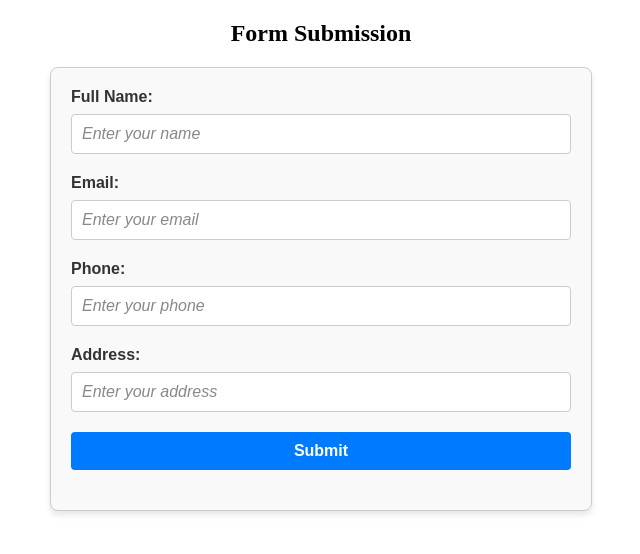
After one commit to kecitclub/fusion4, a PHP site: page /localtourism/book.html in a window 1280 px wide. The commit adds this page. Shown: the top 554 px of the page, without its empty margins (319-959 px from the left). Run offline with PHP 8.4, Linux system fonts and the light colour scheme.

Commit message:
new files added final commit done

```diff
--- a/heathcare/logout.php
+++ b/heathcare/logout.php
@@ -2,6 +2,6 @@
 session_start();
 session_unset();  // Remove all session variables
 session_destroy();  // Destroy the session
-header('Location: login.php');  // Redirect to login page
+header('Location: login.html');  // Redirect to login page
 exit();
 ?>
--- /dev/null
+++ b/localtourism/book.html
@@ -0,0 +1,30 @@
+<!DOCTYPE html>
+<html lang="en">
+<head>
+    <meta charset="UTF-8">
+    <meta name="viewport" content="width=device-width, initial-scale=1.0">
+    <title>Document</title>
+    <link rel="stylesheet" href="book.css">
+</head>
+<body>
+    <h2 style="text-align: center;">Form Submission</h2>
+    <form action="bookingprocess.php" method="post">
+        <label for="name">Full Name:</label>
+        <input type="text" name="name" id="name" placeholder="Enter your name" required>
+        <br>
+        <label for="email">Email:</label>
+        <input type="email" name="email" id="email" placeholder="Enter your email" required>
+        <br>
+        <label for="phone">Phone:</label>
+        <input type="text" name="phone" id="phone" placeholder="Enter your phone" required>
+        <br>
+        <label for="address">Address:</label>
+        <input type="text" name="address" id="address" placeholder="Enter your address" required>
+        <br>
+        <input type="hidden" name="destination" value="Kathmandu">
+        <input type="hidden" name="price" value="200">
+        <input type="submit" value="Submit">
+    </form>
+
+</body>
+</html>
--- a/localtourism/bookingprocess.php
+++ b/localtourism/bookingprocess.php
@@ -17,7 +17,7 @@ if ($_SERVER['REQUEST_METHOD'] === 'POST') {
 
     // Execute the query
     if ($conn->query($sql) === TRUE) {
-        echo "Booking saved successfully!";
+        echo "<h1>Booking saved successfully!</h1>";
 
         // Redirect to confirmation page after saving data
 
--- a/localtourism/dbforbook.php
+++ b/localtourism/dbforbook.php
@@ -11,7 +11,4 @@ $conn = new mysqli($servername, $username, $password, $dbname);
 if ($conn->connect_error) {
     die("Connection failed: " . $conn->connect_error);
 }
-else {
-    echo "Connected successfully";
-}
 ?>
--- a/localtourism/loading.css
+++ b/localtourism/loading.css
@@ -235,6 +235,7 @@ input:valid {
 }
 
 .bottom{
+  background-color: white;
   position: absolute;
   text-align: center;
   margin-top: 30%;
@@ -250,3 +251,6 @@ input:valid {
 nav{
   text-decoration: none;
 }
+.ss{
+  color:#3b1f1f
+}
--- a/style2.css
+++ b/style2.css
@@ -269,3 +269,7 @@ footer {
 element.style {
   color:#fff;
 }
+
+a.ss{
+  color: #000;
+}
```
Also changed, not shown: about.html (+5 -4 lines), admin.php (+13 -24 lines), index.html (+4 -5 lines), login.php (added, +20 -0 lines), foodmanagement/assets/f.jpg (added).
